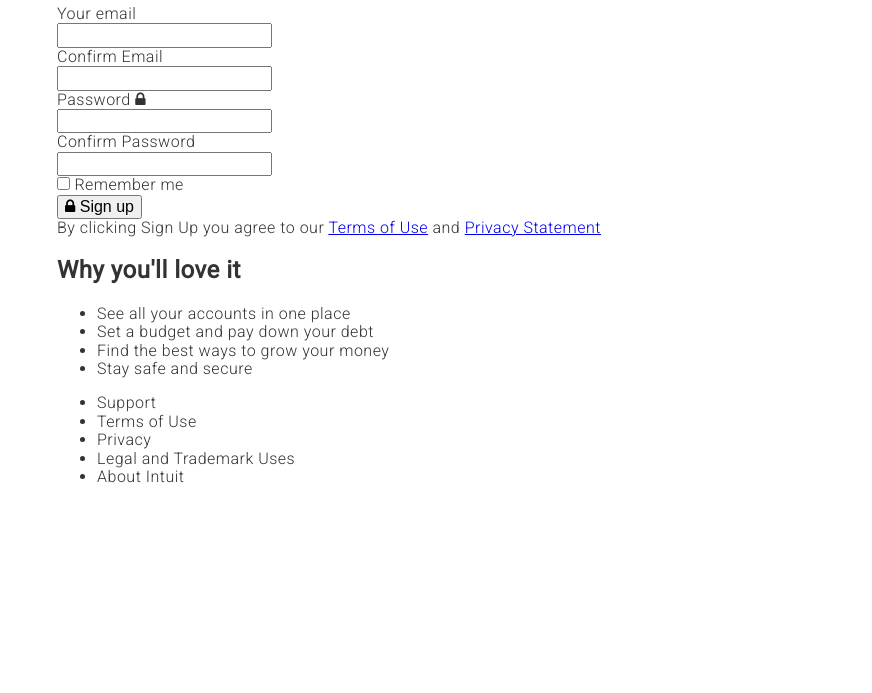
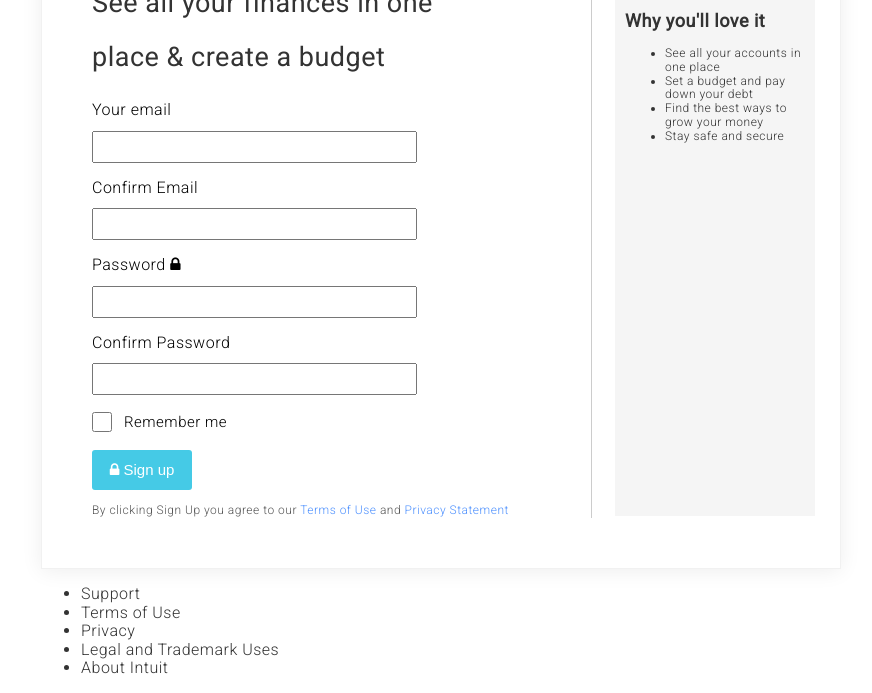
Before and after one commit to ryanjmack/mint.com-signup, a plain HTML site: page index.html in a window 1280 px wide. Shown: the part 185-878 px from the top of the page, without its empty margins (199-1071 px from the left). Before the commit the page ends 800 px from the top, so only its background shows below. Drawn offline with Linux system fonts and the light colour scheme.

Commit message:
Styled main's inputs, headings and box sizes

```diff
--- a/css/master.css
+++ b/css/master.css
@@ -11,7 +11,7 @@ html {
 
 body {
   width: 100%;
-  max-width: 768px;
+  max-width: 800px;
   margin: 0 auto;
 }
 
@@ -25,12 +25,11 @@ header {
 }
 
 header img {
-  width: 155px;
+  width: 105px;
   position: absolute;
-  top: 30px;
-  left: -25px;
+  top: 63px;
+  left: 0px;
   z-index: 0;
-  object-fit: contain;
 }
 
 header ul {
@@ -55,9 +54,108 @@ header li:first-of-type {
 }
 
 main {
+  width: 800px;
+  max-width: 100%;
+  display: flex;
   z-index: 10;
+  border: 1px solid #f1f1f1;
+  padding: 50px 25px 50px 50px;
+  box-shadow: 0 2px 20px #eee;
+  justify-content: space-between;
 }
 
-main section label {
+main section {
+  width: 500px;
+  border-right: 1px solid #CCC;
+}
+
+section div {
+  width: 400px;
+  max-width: 100%;
+  display: flex;
+}
+
+section h1 {
+  margin: 0;
+  font-size: 27px;
+  font-weight: 400;
+  line-height: 2;
+}
+
+section label {
   display: block;
+  margin: 16px 0 11px;
 }
+
+section form {
+  width: 325px;
+  max-width: 100%;
+  padding-top: 1px;
+  color: black;
+}
+
+section input {
+  width: 100%;
+  height: 32px;
+}
+
+section span {
+  font-size: 12px;
+  color: #555;
+}
+
+section a {
+  color: #4D90FE;
+  text-decoration: none;
+}
+
+#checkbox {
+  height: 55px;
+  display: flex;
+  justify-content: flex-start;
+  align-items: center;
+}
+
+#checkbox * {
+  margin: 0;
+  display: inline-block;
+  width: auto;
+  font-size: 15px;
+  color: black;
+}
+
+#checkbox input {
+  height: 20px;
+  width: 20px;
+  background: white;
+  margin-right: 12px;
+}
+
+form button {
+  color: white;
+  background-color: #45CAE6;
+  height: 40px;
+  font-size: 15px;
+  width: 100px;
+  border-radius: 3px;
+  border: none;
+  margin-bottom: 10px;
+}
+
+aside {
+  height: 540px;
+  background-color: #f5f5f5;
+  width: 200px;
+  padding: 20px 10px 40px;
+  font-size: 12px;
+}
+
+@media screen and (max-width: 767px) {
+  aside {
+    display: none;
+  }
+
+  main section {
+    border-right-color: #FFF;
+  }
+}
```
